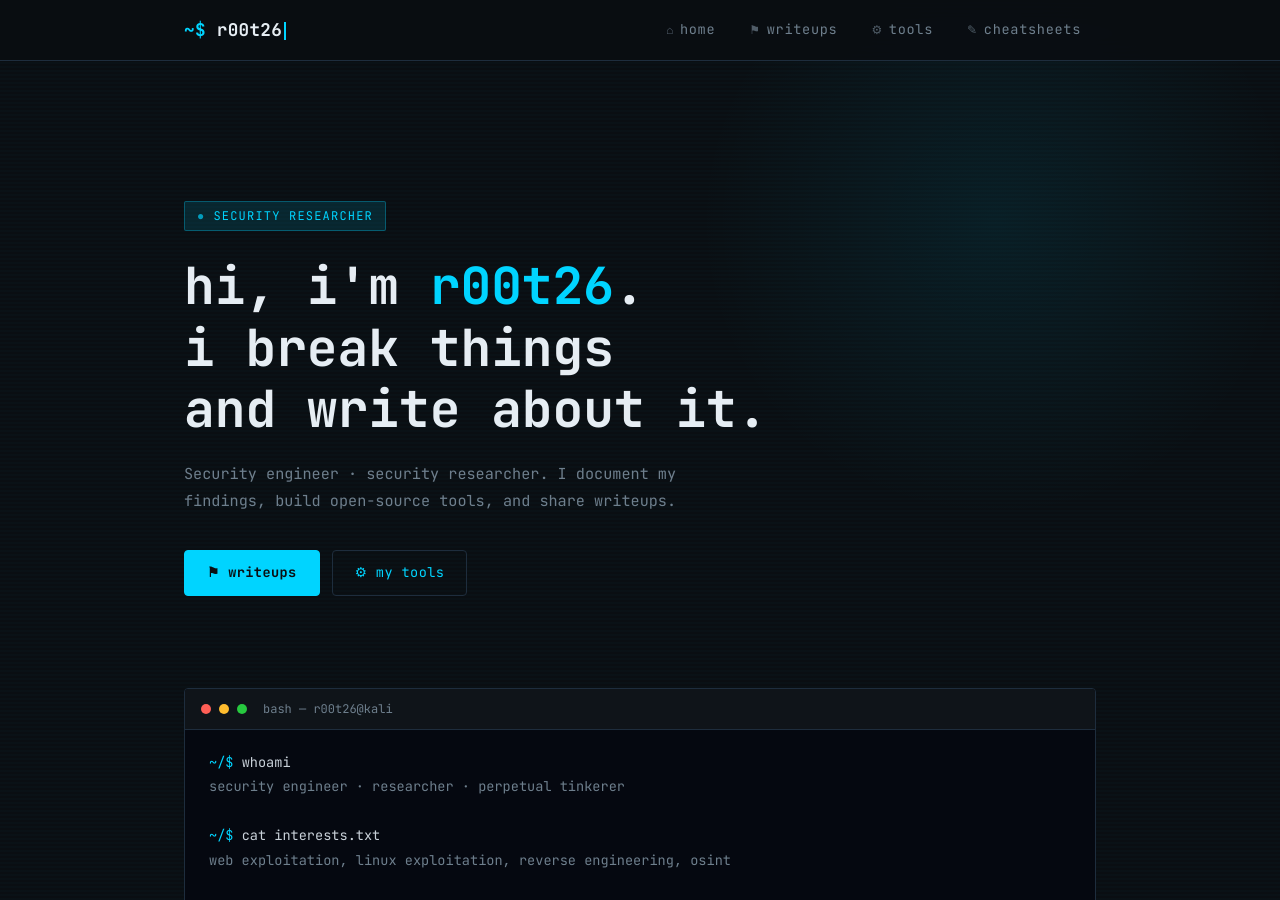
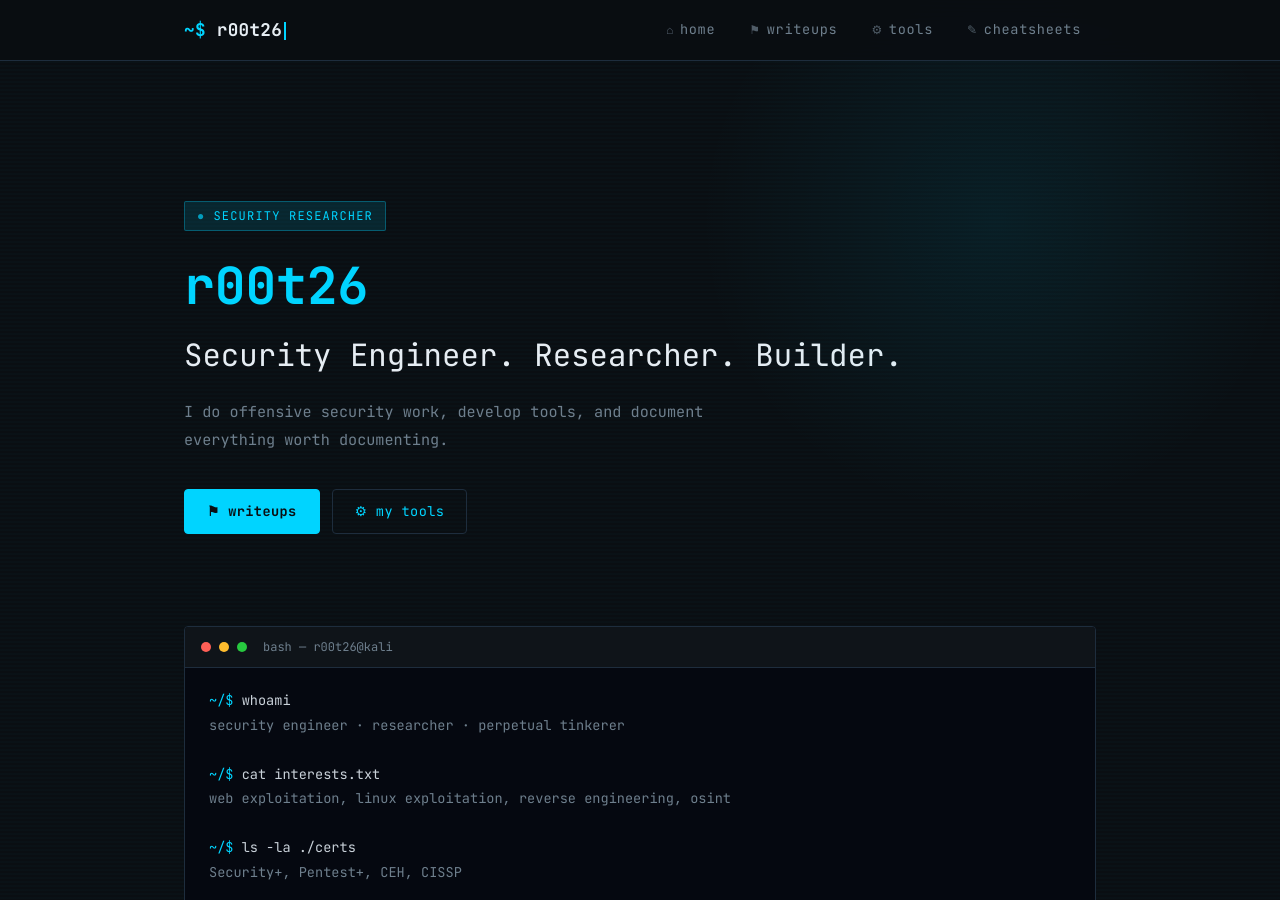
Before and after one commit to erik-dzibela/erik-dzibela.github.io, a Jekyll site: the page built from index.html, in a window 1280 px wide and 900 px high. Built offline with Jekyll 4.4.1, drawn with Linux system fonts in a browser that asks for light colours; some of the changed text lies outside the part shown.

Commit message:
Minor Changes

```diff
--- a/index.html
+++ b/index.html
@@ -7,13 +7,12 @@
 <section class="hero">
   <div class="hero-tag">security researcher</div>
   <h1 class="hero-title">
-    hi, i'm <span class="accent">r00t26</span>.<br>
-    i break things<br>and write about it.
+    <span class="accent">r00t26</span><br>
+    <span style="font-size: 0.6em; font-weight: 400;">Security Engineer. Researcher. Builder.</span>
   </h1>
   <p class="hero-desc">
-    Security engineer · security researcher.
-    I document my findings, build open-source tools,
-    and share writeups.
+    I do offensive security work, develop tools,
+    and document everything worth documenting.
   </p>
   <div class="hero-actions">
     <a href="/writeups/" class="btn btn-primary">⚑ writeups</a>
@@ -121,16 +120,10 @@
   </div>
 
   <ul class="post-list">
-    {% assign recent_cheatsheets = site.cheatsheets | sort: 'date' | reverse %}
+    {% assign recent_cheatsheets = site.cheatsheets | sort: 'title' %}
     {% for cheatsheet in recent_cheatsheets limit: 5 %}
     <li class="post-list-item">
-      <span class="post-list-date">{{ cheatsheet.date | date: "%Y-%m-%d" }}</span>
       <a href="{{ cheatsheet.url | relative_url }}" class="post-list-title">{{ cheatsheet.title }}</a>
-      <div class="post-list-tags">
-        {% for tag in cheatsheet.tags limit: 2 %}
-        <span class="tag tag-default">{{ tag }}</span>
-        {% endfor %}
-      </div>
     </li>
     {% endfor %}
   </ul>
```
Also changed, not shown: _tools/portknock.md (+1 -1 lines).
